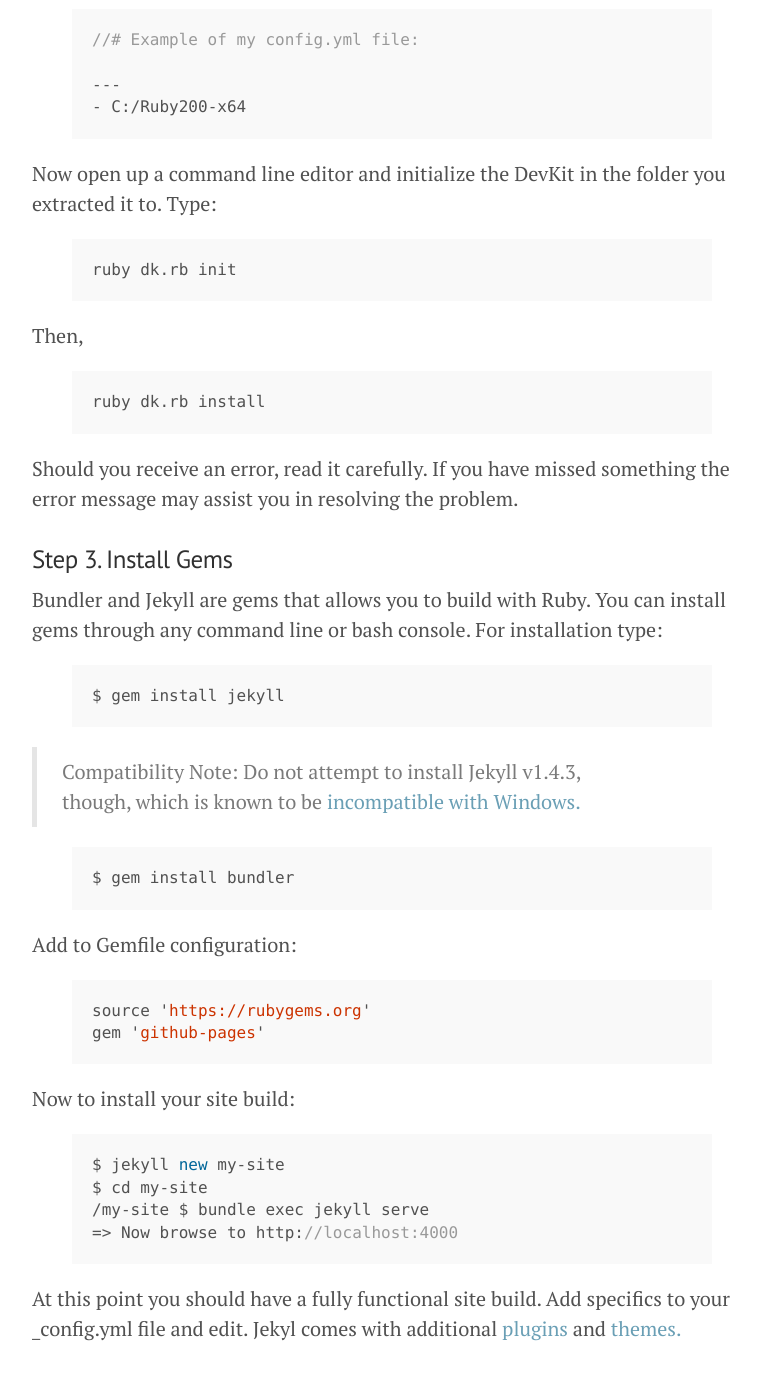
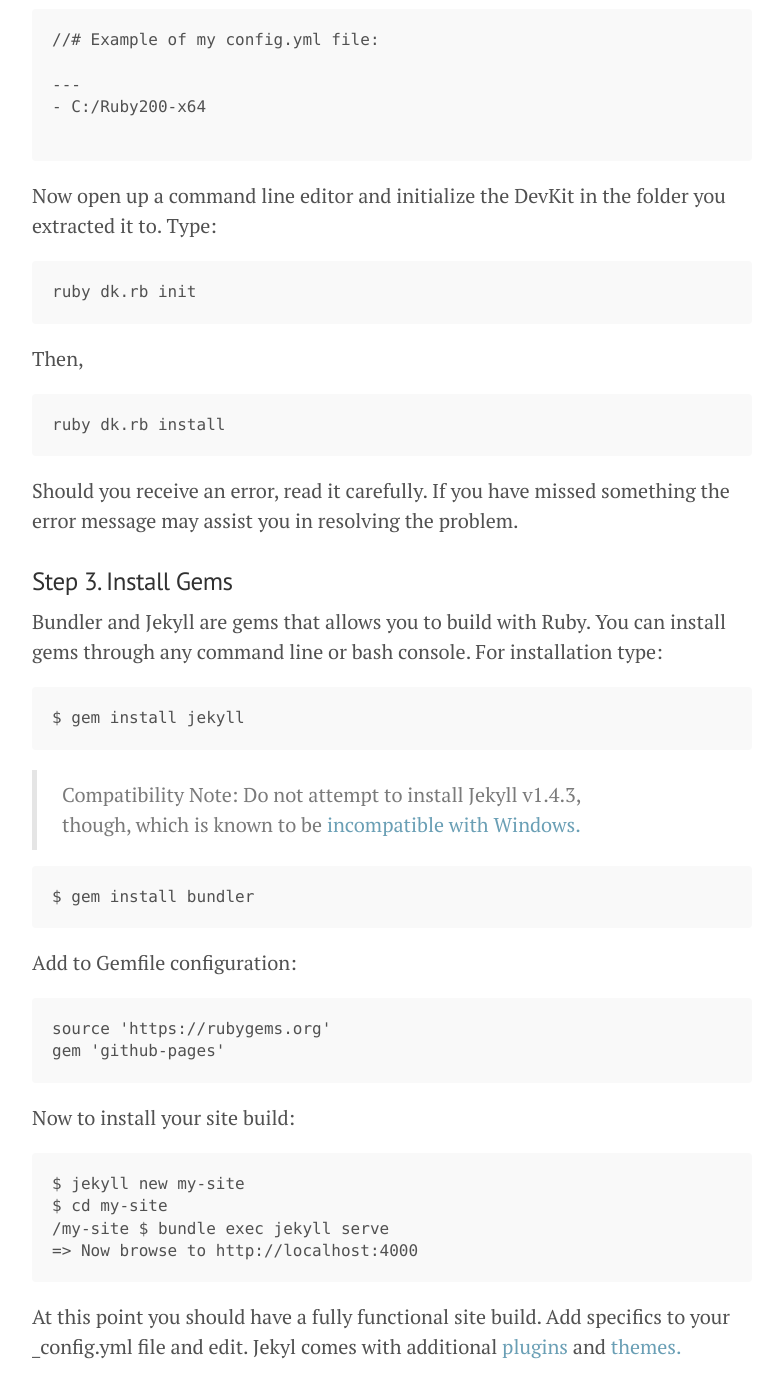
Before and after one commit to indexcosmos/indexcosmos.github.io, a Jekyll site: the page built from _posts/2015-08-28-how-I-made-my-github-page.md, in a window 1280 px wide and 1400 px high, scrolled down 1678 px. Shown: the whole window, without its empty margins (248-1009 px from the left). Built offline with Jekyll 4.4.1, drawn with Linux system fonts in a browser that asks for light colours; Markdown is read by kramdown in place of the engine named in the settings.

Commit message:
Update file

````diff
--- a/_posts/2015-08-28-how-I-made-my-github-page.md
+++ b/_posts/2015-08-28-how-I-made-my-github-page.md
@@ -48,23 +48,23 @@ Dowload RubyInstaller and check “Add Ruby executables to your PATH” box. If
 
 Once you have installed the DevKit navigate to it's config.yml file and edit for the version of Ruby you are using.
 
-{% highlight js %}
+```
 //# Example of my config.yml file:
 
 ---
 - C:/Ruby200-x64
 
-{% endhighlight %}
+```
 
 Now open up a command line editor and initialize the DevKit in the folder you extracted it to. Type:
 
-{% highlight js %}
+```
 ruby dk.rb init
-{% endhighlight %}
+```
 Then,
-{% highlight js %}
+```
 ruby dk.rb install
-{% endhighlight %}
+```
 
 
 Should you receive an error, read it carefully. If you have missed something the error message may assist you in resolving the problem.
@@ -73,33 +73,33 @@ Should you receive an error, read it carefully. If you have missed something the
 
 Bundler and Jekyll are gems that allows you to build with Ruby. You can install gems through any command line or bash console. For installation type:
 
-{% highlight js %}
+```
 $ gem install jekyll
-{% endhighlight %}
+```
 
 <blockquote>
 <p>Compatibility Note: Do not attempt to install Jekyll v1.4.3, though, which is known to be <a href="https://github.com/jekyll/jekyll/issues/1948">incompatible with Windows.</a></p>
 </blockquote>
 
 
-{% highlight js %}
+```
 $ gem install bundler
-{% endhighlight %}
+```
 
 Add to Gemfile configuration:
 
-{% highlight js %}
+```
 source 'https://rubygems.org'
 gem 'github-pages'
-{% endhighlight %}
+```
 
 Now to install your site build:
 
-{% highlight js %}
+```
 $ jekyll new my-site
 $ cd my-site
 /my-site $ bundle exec jekyll serve
 => Now browse to http://localhost:4000
-{% endhighlight %}
+```
 
 At this point you should have a fully functional site build. Add specifics to your _config.yml file and edit. Jekyl comes with additional [plugins](http://jekyllrb.com/docs/plugins/) and [themes.](http://jekyllthemes.org/)
````
